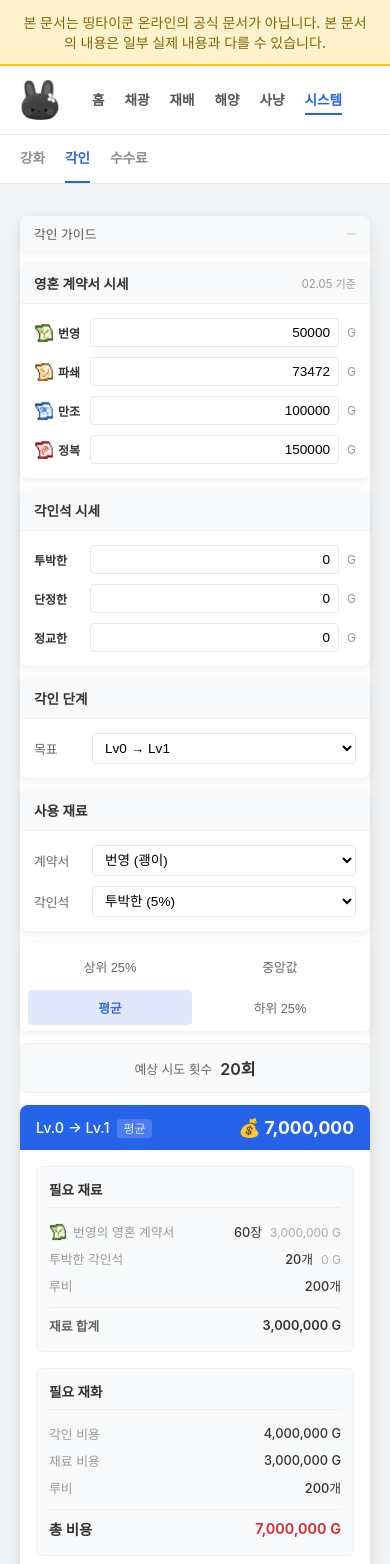
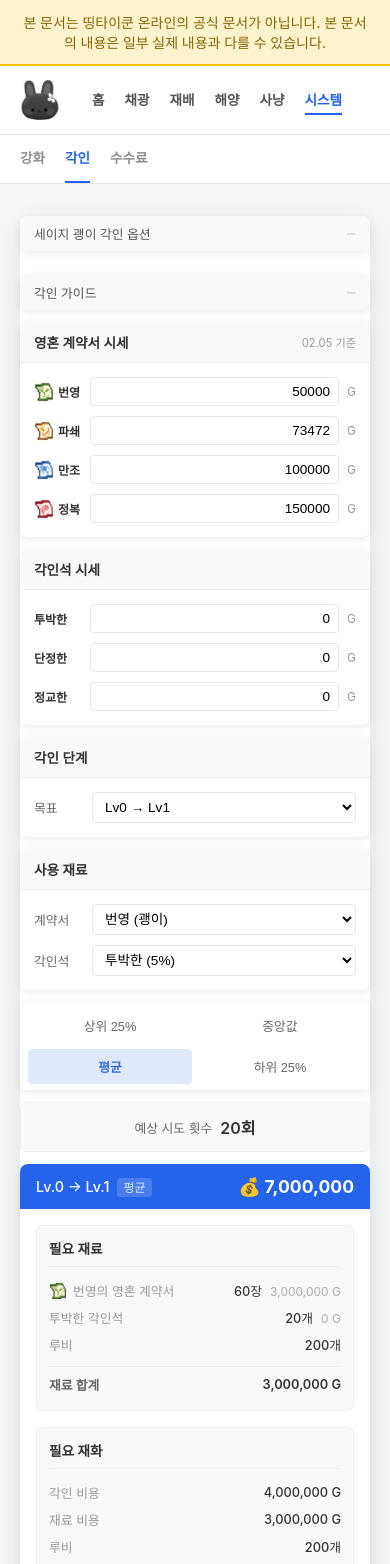
Before and after one commit to 1x0x7/107spa, a Next.js app: page /system/engrave in a window 390 px wide. Shown: the top 1564 px of the page. Built offline with nearby package versions, Linux system fonts and the light colour scheme.

Commit message:
engrave change

```diff
--- a/app/styles/enchant-engrave.css
+++ b/app/styles/enchant-engrave.css
@@ -2,12 +2,36 @@
    강화/각인 견적 계산기 공통 스타일
 ========================= */
 
+/* ===== 페이지 래퍼 ===== */
+.engrave-page-wrapper {
+  position: relative;
+}
+
 .enchant-container {
+  position: relative;
   display: flex;
   flex-direction: column;
   gap: 12px;
   max-width: 600px;
   margin: 0 auto;
+}
+
+/* ===== 왼쪽 사이드 패널 (추가) ===== */
+.side-panel-left {
+  position: absolute;
+  left: -220px;
+  top: 0;
+  width: 200px;
+  z-index: 100;
+}
+
+/* 화면 작을 때 상단에 표시 */
+@media (max-width: 1100px) {
+  .side-panel-left {
+    position: static;
+    width: 100%;
+    margin-bottom: 12px;
+  }
 }
 
 /* ===== 카드 공통 ===== */
--- a/app/system/engrave/page.tsx
+++ b/app/system/engrave/page.tsx
@@ -2,7 +2,7 @@
 
 import { useState, useMemo } from 'react'
 import Image from 'next/image'
-import { ENGRAVING_DATA, CONTRACT_TYPES, DEFAULT_PRICES } from '@/data/engrave-data'
+import { ENGRAVING_DATA, CONTRACT_TYPES, DEFAULT_PRICES, ENGRAVE_OPTIONS } from '@/data/engrave-data'
 import {
   TierType,
   calculateEngraving
@@ -19,6 +19,7 @@ export default function EngravingPage() {
   const [selectedTier, setSelectedTier] = useState<TierType>('expected')
   const [prices, setPrices] = useState(DEFAULT_PRICES)
   const [showGuide, setShowGuide] = useState(false)
+  const [showOptions, setShowOptions] = useState(false)
 
   const fmt = (n: number) => n.toLocaleString()
 
@@ -39,6 +40,9 @@ export default function EngravingPage() {
     if (selectedStages.length === 0) return null
     return calculateEngraving(selectedStages, selectedStone, selectedTier, prices, selectedContract)
   }, [selectedStages, selectedStone, selectedTier, prices, selectedContract])
+
+  // 선택된 도구의 각인 옵션
+  const currentOptions = ENGRAVE_OPTIONS[selectedContract]
 
   const tierOptions: { key: TierType; label: string }[] = [
     { key: 'lucky', label: '상위 25%' },
@@ -73,7 +77,36 @@ export default function EngravingPage() {
   }
 
   return (
+    <div className="engrave-page-wrapper">
+      {/* 기존 메인 컨텐츠 (변경 없음) */}
       <div className="enchant-container">
+        {/* 왼쪽 사이드 패널 - 각인 옵션 (추가) */}
+        <div className="side-panel-left">
+          <div className="enchant-card data-card">
+            <button
+              className={`data-toggle ${showOptions ? 'open' : ''}`}
+              onClick={() => setShowOptions(!showOptions)}
+            >
+              <span>{currentOptions.tool} 각인 옵션</span>
+              <span className="toggle-icon">{showOptions ? '▼' : 'ㅡ'}</span>
+            </button>
+            <div className={`data-table-wrapper ${showOptions ? 'open' : ''}`}>
+              <div className="guide-content">
+                {currentOptions.options.map((option, idx) => (
+                  <div key={idx} className="guide-section">
+                    <h4>{option.name}</h4>
+                    <ul>
+                      {option.levels.map((level, levelIdx) => (
+                        <li key={levelIdx}>{level}</li>
+                      ))}
+                    </ul>
+                  </div>
+                ))}
+              </div>
+            </div>
+          </div>
+        </div>
+
         {/* 각인 가이드 (토글) */}
         <div className="enchant-card data-card">
           <button
@@ -390,5 +423,6 @@ export default function EngravingPage() {
           </div>
         )}
       </div>
+    </div>
   )
 }
--- a/data/engrave-data.ts
+++ b/data/engrave-data.ts
@@ -31,3 +31,213 @@ export const DEFAULT_PRICES = {
   neat: 0, //단정한
   precise: 0, //정교한
 }
+
+// 각인 상세 옵션 데이터
+export const ENGRAVE_OPTIONS = {
+  prosperity: {
+    tool: '세이지 괭이',
+    options: [
+      {
+        name: '채집 강화',
+        levels: [
+          'I레벨, 채집력 5% 증가',
+          'II레벨, 채집력 7% 증가',
+          'III레벨, 채집력 10% 증가',
+        ],
+      },
+      {
+        name: '채집 가속',
+        levels: [
+          'I레벨, 채집 속도 8% 증가',
+          'II레벨, 채집 속도 15% 증가',
+          'III레벨, 채집 속도 25% 증가',
+        ],
+      },
+      {
+        name: '씨앗 행운',
+        levels: [
+          'I레벨, 25% 확률로 씨앗 +1',
+          'II레벨, 50% 확률로 씨앗 +1',
+          'III레벨, 75% 확률로 씨앗 +1',
+          'IV레벨, 100% 확률로 씨앗 +1',
+        ],
+      },
+      {
+        name: '과일 행운',
+        levels: [
+          'I레벨, 25% 확률로 과일 +1',
+          'II레벨, 50% 확률로 과일 +1',
+          'III레벨, 75% 확률로 과일 +1',
+          'IV레벨, 100% 확률로 과일 +1',
+        ],
+      },
+      {
+        name: '과일 가속',
+        levels: [
+          'I레벨, 과일 채집 시간 10% 감소',
+          'II레벨, 과일 채집 시간 30% 감소',
+          'III레벨, 과일 채집 시간 50% 감소',
+        ],
+      },
+      {
+        name: '빠른 농부',
+        levels: [
+          'I레벨, 신속 I 부여',
+          'II레벨, 신속 II 부여',
+          'III레벨, 신속 III 부여',
+        ],
+      },
+    ],
+  },
+  crushing: {
+    tool: '세이지 곡괭이',
+    options: [
+      {
+        name: '채광 강화',
+        levels: [
+          'I레벨, 채광력 5% 증가',
+          'II레벨, 채광력 7% 증가',
+          'III레벨, 채광력 10% 증가',
+        ],
+      },
+      {
+        name: '채광 가속',
+        levels: [
+          'I레벨, 채광 속도 8% 증가',
+          'II레벨, 채광 속도 15% 증가',
+          'III레벨, 채광 속도 25% 증가',
+        ],
+      },
+      {
+        name: '광물 행운',
+        levels: [
+          'I레벨, 25% 확률로 광물 +1',
+          'II레벨, 50% 확률로 광물 +1',
+          'III레벨, 75% 확률로 광물 +1',
+          'IV레벨, 100% 확률로 광물 +1',
+        ],
+      },
+      {
+        name: '유물 행운',
+        levels: [
+          'I레벨, 유물 획득 확률 1% 증가',
+          'II레벨, 유물 획득 확률 3% 증가',
+          'III레벨, 유물 획득 확률 5% 증가',
+        ],
+      },
+      {
+        name: '코비 탐색',
+        levels: [
+          'I레벨, 코비 소환 확률 1% 증가',
+          'II레벨, 코비 소환 확률 3% 증가',
+          'III레벨, 코비 소환 확률 5% 증가',
+        ],
+      },
+      {
+        name: '빠른 광부',
+        levels: [
+          'I레벨, 신속 I 부여',
+          'II레벨, 신속 II 부여',
+          'III레벨, 신속 III 부여',
+        ],
+      },
+    ],
+  },
+  tide: {
+    tool: '세이지 낚싯대',
+    options: [
+      {
+        name: '물고기 행운',
+        levels: [
+          'I레벨, 25% 확률로 물고기 +1',
+          'II레벨, 50% 확률로 물고기 +1',
+          'III레벨, 75% 확률로 물고기 +1',
+          'IV레벨, 100% 확률로 물고기 +1',
+        ],
+      },
+      {
+        name: '어획 강화',
+        levels: [
+          'I레벨, 수중 어획력 5% 증가',
+          'II레벨, 수중 어획력 7% 증가',
+          'III레벨, 수중 어획력 10% 증가',
+        ],
+      },
+      {
+        name: '조개 탐색',
+        levels: [
+          'I레벨, 조개 등장 확률 1% 증가',
+          'II레벨, 조개 등장 확률 3% 증가',
+          'III레벨, 조개 등장 확률 5% 증가',
+        ],
+      },
+      {
+        name: '어패 행운',
+        levels: [
+          'I레벨, 25% 확률로 어패류 +1',
+          'II레벨, 50% 확률로 어패류 +1',
+          'III레벨, 75% 확률로 어패류 +1',
+          'IV레벨, 100% 확률로 어패류 +1',
+        ],
+      },
+      {
+        name: '수중 호흡',
+        levels: ['수중 호흡 부여'],
+      },
+      {
+        name: '빠른 어부',
+        levels: [
+          'I레벨, 신속 I 부여',
+          'II레벨, 신속 II 부여',
+          'III레벨, 신속 III 부여',
+        ],
+      },
+    ],
+  },
+  conquest: {
+    tool: '세이지 대검',
+    options: [
+      {
+        name: '공격 강화',
+        levels: [
+          'I레벨, 공격력 5% 증가',
+          'II레벨, 공격력 7% 증가',
+          'III레벨, 공격력 10% 증가',
+        ],
+      },
+      {
+        name: '공격 가속',
+        levels: [
+          'I레벨, 공격 속도 8% 증가',
+          'II레벨, 공격 속도 15% 증가',
+          'III레벨, 공격 속도 25% 증가',
+        ],
+      },
+      {
+        name: '전리품 행운',
+        levels: [
+          'I레벨, 25% 확률로 전리품 +1',
+          'II레벨, 50% 확률로 전리품 +1',
+          'III레벨, 75% 확률로 전리품 +1',
+          'IV레벨, 100% 확률로 전리품 +1',
+        ],
+      },
+      {
+        name: '조각 행운',
+        levels: [
+          'I레벨, 수상한 조각 획득 확률 1% 증가',
+          'II레벨, 수상한 조각 획득 확률 3% 증가',
+          'III레벨, 수상한 조각 획득 확률 5% 증가',
+        ],
+      },
+      {
+        name: '빠른 사냥꾼',
+        levels: [
+          'I레벨, 신속 I 부여',
+          'II레벨, 신속 II 부여',
+          'III레벨, 신속 III 부여',
+        ],
+      },
+    ],
+  },
+}
--- a/data/updates.ts
+++ b/data/updates.ts
@@ -20,6 +20,7 @@ export const UPDATE_HISTORY: UpdateItem[] = [
       changes: [
         "시스템 - 각인 추가",
         "신규 사냥 탭 추가",
+        "시스템 - 각인 옵션 정보 추가",
         "세이지 괭이 씨앗 드랍 수치 변경",
       ],
       fixes: [
@@ -29,7 +30,6 @@ export const UPDATE_HISTORY: UpdateItem[] = [
       ],
       notes: [
         "모든 전문가 정보 탭 이미지 추가 예정",
-        "시스템 - 각인 : 각인 옵션 정보 추가 예정",
         "해양 제작 아이템에 마우스를 올리면 조합법이 표시 예정",
         "다음 업데이트 : 02.06 예정(내용 수정)"
       ]
--- a/hooks/useSecurityLock.ts
+++ b/hooks/useSecurityLock.ts
@@ -8,6 +8,10 @@ import { useEffect } from 'react'
  */
 export function useSecurityLock() {
   useEffect(() => {
+    // localhost 여부 확인
+    const isLocalhost = window.location.hostname === 'localhost' ||
+                        window.location.hostname === '127.0.0.1'
+
     // 스크롤 방지
     document.body.style.overflow = 'hidden'
 
@@ -40,6 +44,9 @@ export function useSecurityLock() {
       if ((e.ctrlKey || e.metaKey) && ['c', 'a', 'x', 's', 'u'].includes(e.key.toLowerCase())) {
         e.preventDefault()
       }
+
+      // localhost에서는 개발자 도구 허용
+      if (!isLocalhost) {
         // F12 (개발자도구) 차단
         if (e.key === 'F12') {
           e.preventDefault()
@@ -47,6 +54,7 @@ export function useSecurityLock() {
         // Ctrl+Shift+I (개발자도구) 차단
         if ((e.ctrlKey || e.metaKey) && e.shiftKey && e.key.toLowerCase() === 'i') {
           e.preventDefault()
+        }
       }
     }
 
```
Lines whose indentation alone changed are shown as unchanged.
